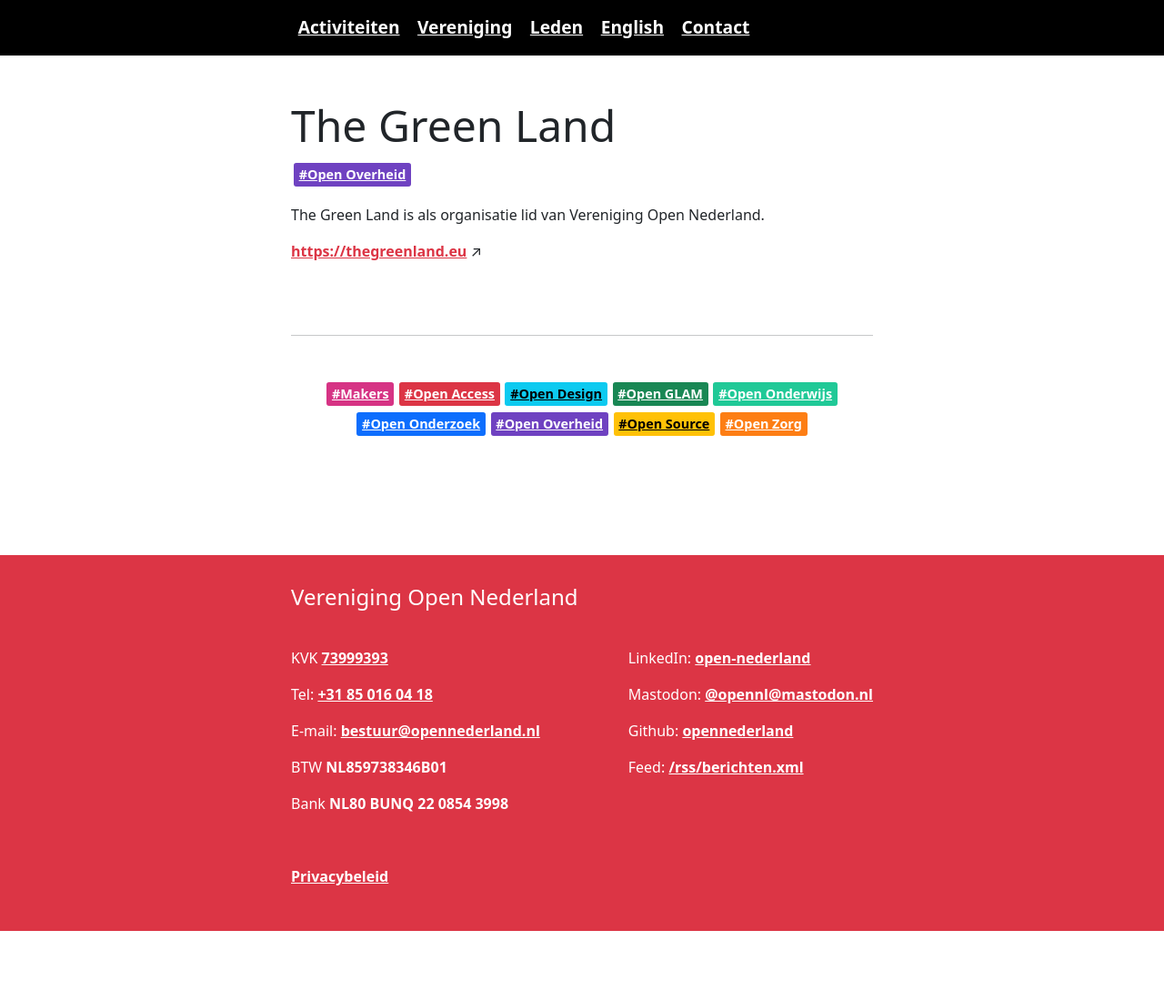
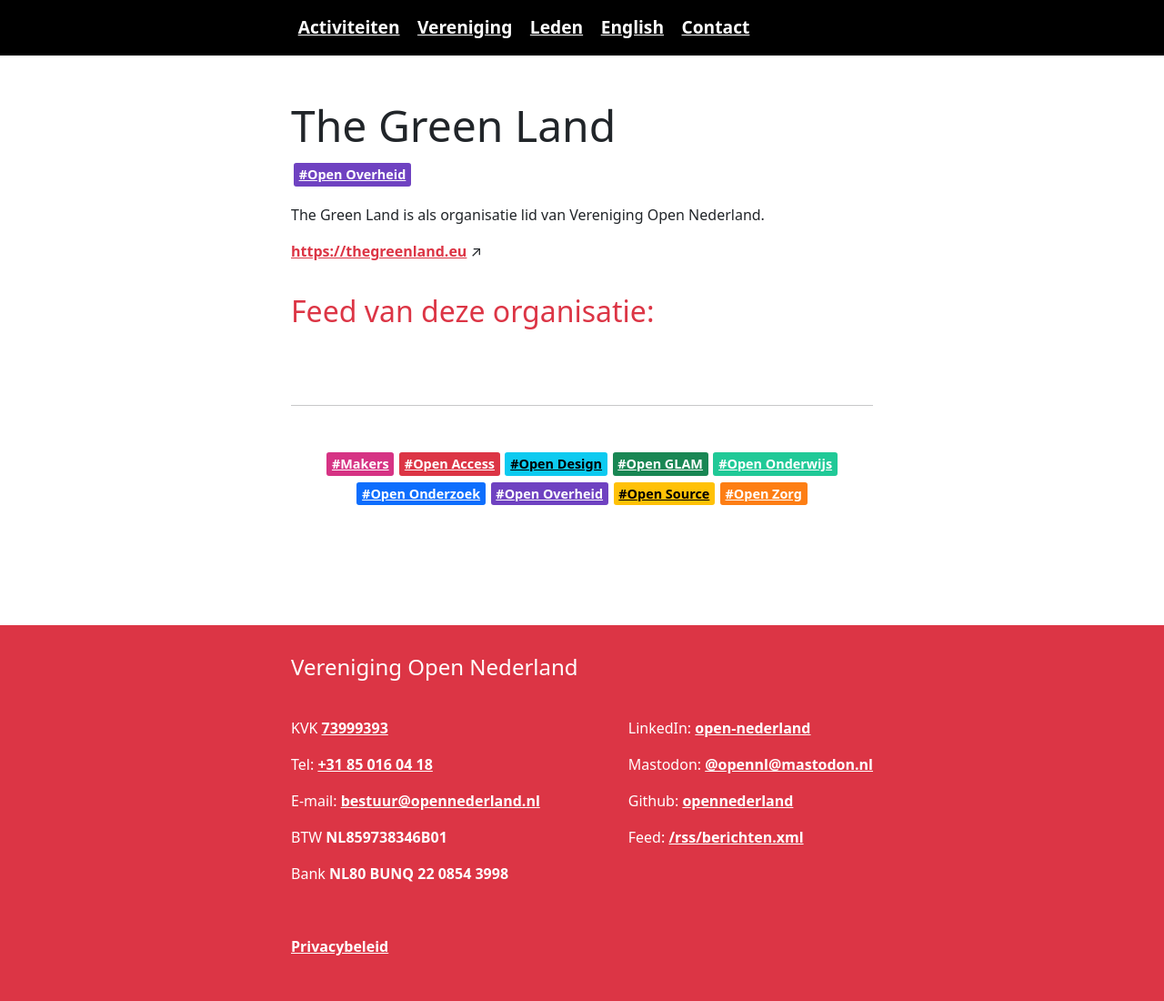
Before and after one commit to opennederland/www.opennederland.nl, a Jekyll site: the page built from _members/organisaties/the-green-land.md, in a window 1280 px wide. Shown: the whole page at 91% size. Built offline with Jekyll 4.4.1, drawn with Linux system fonts in a browser that asks for light colours; before the commit the page ends 1023 px from its top, so only the background shows below that; some of the changed lines change nothing that is shown.

Commit message:
refactor suggestion

```diff
--- a/_config.yml
+++ b/_config.yml
@@ -4,7 +4,7 @@
 description: "Bevorderen van toegang tot informatie, kennis en cultuur"
 twitter: "@OpenNederland"
 social-image: header-banner-bijeenkomst-foto.jpg
-icon: ON-beeldmerk-2024.png
+icon: assets/img/ON-beeldmerk-2024.png
 
 collections:
   tags:
--- a/_layouts/default.html
+++ b/_layouts/default.html
@@ -6,7 +6,7 @@
     <title>{{ site.title }}</title>
     <link href="https://cdn.jsdelivr.net/npm/bootstrap@5.3.3/dist/css/bootstrap.min.css" rel="stylesheet" integrity="sha384-QWTKZyjpPEjISv5WaRU9OFeRpok6YctnYmDr5pNlyT2bRjXh0JMhjY6hW+ALEwIH" crossorigin="anonymous">
     {% assign random = site.time | date: "%s%N" %}
-    <link rel="stylesheet" href="{{ "/style.css?forceRefresh=" | append: random | relative_url }}">
+    <link rel="stylesheet" href="{{ "/assets/css/style.css?forceRefresh=" | append: random | relative_url }}">
 
     <link rel="icon" href="{{ site.icon | absolute_url }}">
     <link rel="image_src" href="{{ site.icon | absolute_url }}">
@@ -33,12 +33,12 @@
     </nav>
 
 {% if page.url == "/" %}
-    <div class="foto-banner" style="background-image: url(header-banner-bijeenkomst-foto.jpg)">
+    <div class="foto-banner" style="background-image: url({{ "assets/img/header-banner-bijeenkomst-foto.jpg" | relative_url }})">
         <div class="foto-banner__overlay"></div>
         <div class="foto-banner__content">
             <div>
                 <p style="max-width: 640px; margin: auto; font-style: italic;">“{{ site.open-definition }}”</p>
-                <img src="{{ "ON-logo-2024-transparant.png" | relative_url }}" alt="Vereniging Open Nederland">
+                <img src="{{ "assets/img/ON-logo-2024-transparant.png" | relative_url }}" alt="Vereniging Open Nederland">
                 <p style="max-width: 640px; margin: auto; font-size: 1.4em; margin-top: -0.2em">{{ site.tagline }}</hp>
             </div>
         </div>
--- a/_layouts/members.html
+++ b/_layouts/members.html
@@ -23,10 +23,27 @@
 
 {% if page.rss %}
     <div id="rss-feed">
+        <h3>Feed van deze organisatie:</h3>
+        <ul id="rss-feed-items"></ul>
+        <template id="template-rss-feed-item">
+            <li>
+                <a data-el="title-link" target="_blank"></a>
+                <p data-el="description"></p>
+            </li>
+        </template>
     </div>
-    <script src="{{ '/load_rss.js' | relative_url }}"></script>
-    <script>
-    document.documentElement.dataset.rssFeed = "{{ page.rss }}";
+    <script type="module">
+        import RSSLoader from "{{ '/assets/js/modules/rssLoader.js' | relative_url }}";
+        var rssLoader = new RSSLoader();
+        var items = await rssLoader.fetchRssFeed("{{ page.rss }}");
+        var template = document.querySelector("#template-rss-feed-item");
+        items.forEach(item => {
+            var clone = template.content.cloneNode(true);
+            clone.querySelector("[data-el=title-link]").href = item.link;
+            clone.querySelector("[data-el=title-link]").textContent = item.title;
+            clone.querySelector("[data-el=description]").textContent = item.description;
+            document.querySelector("#rss-feed-items").appendChild(clone);
+        });
     </script>
 {% endif %}
 
--- /dev/null
+++ b/assets/js/modules/rssLoader.js
@@ -0,0 +1,21 @@
+export default function () {
+  var rssFeed;
+
+  async function fetchRssFeed(rssFeedUrl) {
+    var xml = rssFeed = await fetch(rssFeedUrl)
+      .then(response => response.text())
+      .then(str => new window.DOMParser().parseFromString(str, "text/xml"));
+    return Array.from(xml.querySelectorAll("item")).map(item => {
+      return {
+        "title": item.querySelector("title").textContent,
+        "link": item.querySelector("link").textContent,
+        "description": item.querySelector("description").textContent,
+        "pubDate": item.querySelector("pubDate").textContent
+      }
+    });
+  }
+
+  return {
+    fetchRssFeed
+  };
+}
--- a/load_rss.js
+++ /dev/null
@@ -1,27 +0,0 @@
-document.addEventListener('DOMContentLoaded', function () {
-    const rssFeedUrl = document.documentElement.dataset.rssFeed; // Get URL from data attribute
-
-    fetch(rssFeedUrl)
-      .then(response => response.text())
-      .then(str => new window.DOMParser().parseFromString(str, "text/xml"))
-      .then(data => {
-        const items = data.querySelectorAll("item");
-        const rssFeedContainer = document.getElementById("rss-feed"); // Container element
-        const sectionheader = document.createElement("h3");
-        sectionheader.textContent = "Feed van deze organisatie:"
-        rssFeedContainer.appendChild(sectionheader);
-        items.forEach(item => {
-          const title = item.querySelector("title").textContent;
-          const link = item.querySelector("link").textContent;
-
-          // Create and append list items to the container:
-          const listItem = document.createElement("li");
-          const linkElement = document.createElement("a");
-          linkElement.href = link;
-          linkElement.textContent = title;
-          listItem.appendChild(linkElement);
-          rssFeedContainer.appendChild(listItem);
-        });
-      })
-      .catch(error => console.error("Error fetching RSS feed:", error));
-  });
```
Also changed, not shown: assets/css/style.css (renamed from style.css), assets/img/ON-beeldmerk-2024.png (renamed from ON-beeldmerk-2024.png), assets/img/ON-logo-2024-transparant.png (renamed from ON-logo-2024-transparant.png), assets/img/ON-logo-2024-werkbestand.svg (renamed from ON-logo-2024-werkbestand.svg), assets/img/ON-logo-2024.png (renamed from ON-logo-2024.png), assets/img/header-banner-bijeenkomst-foto.jpg (renamed from header-banner-bijeenkomst-foto.jpg).
